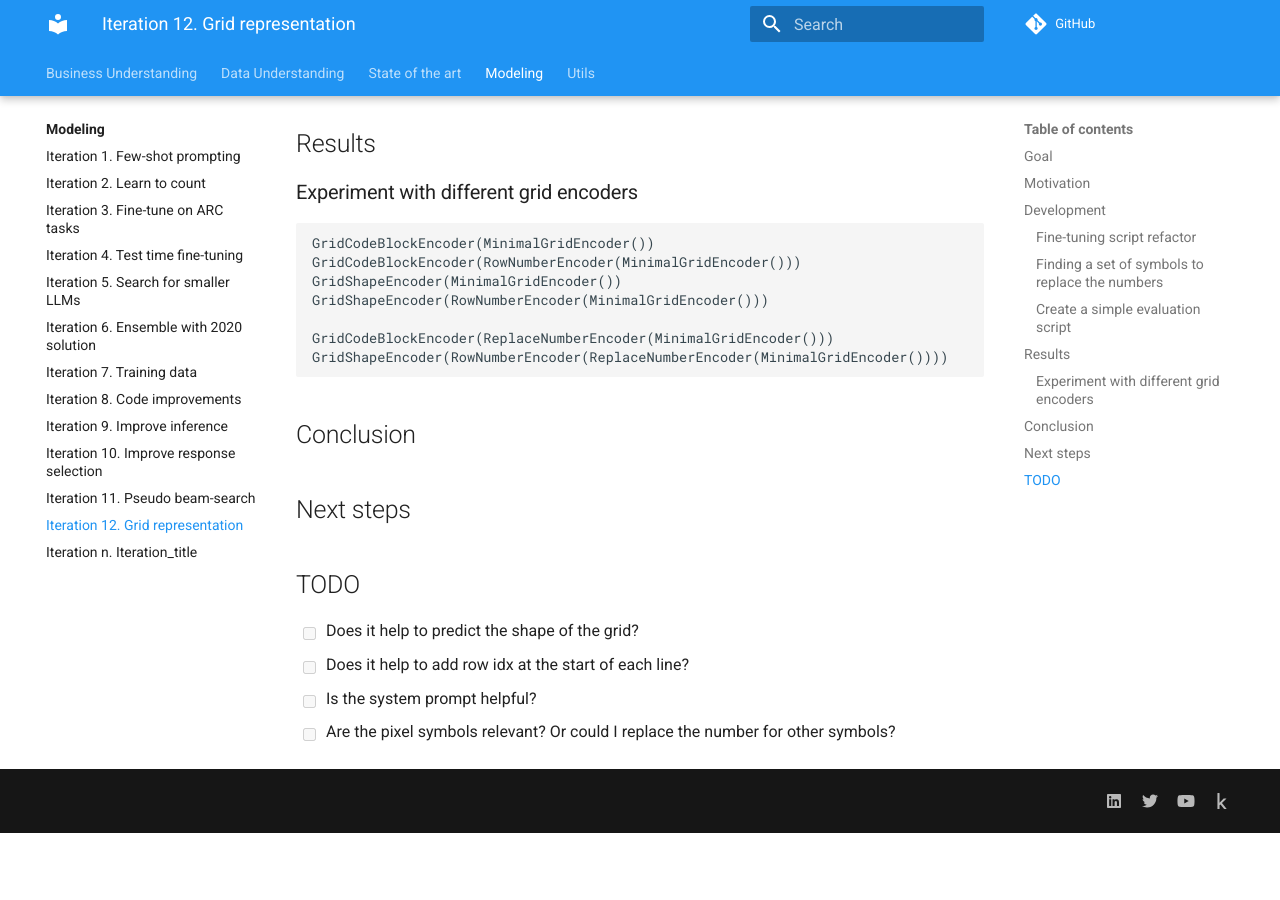
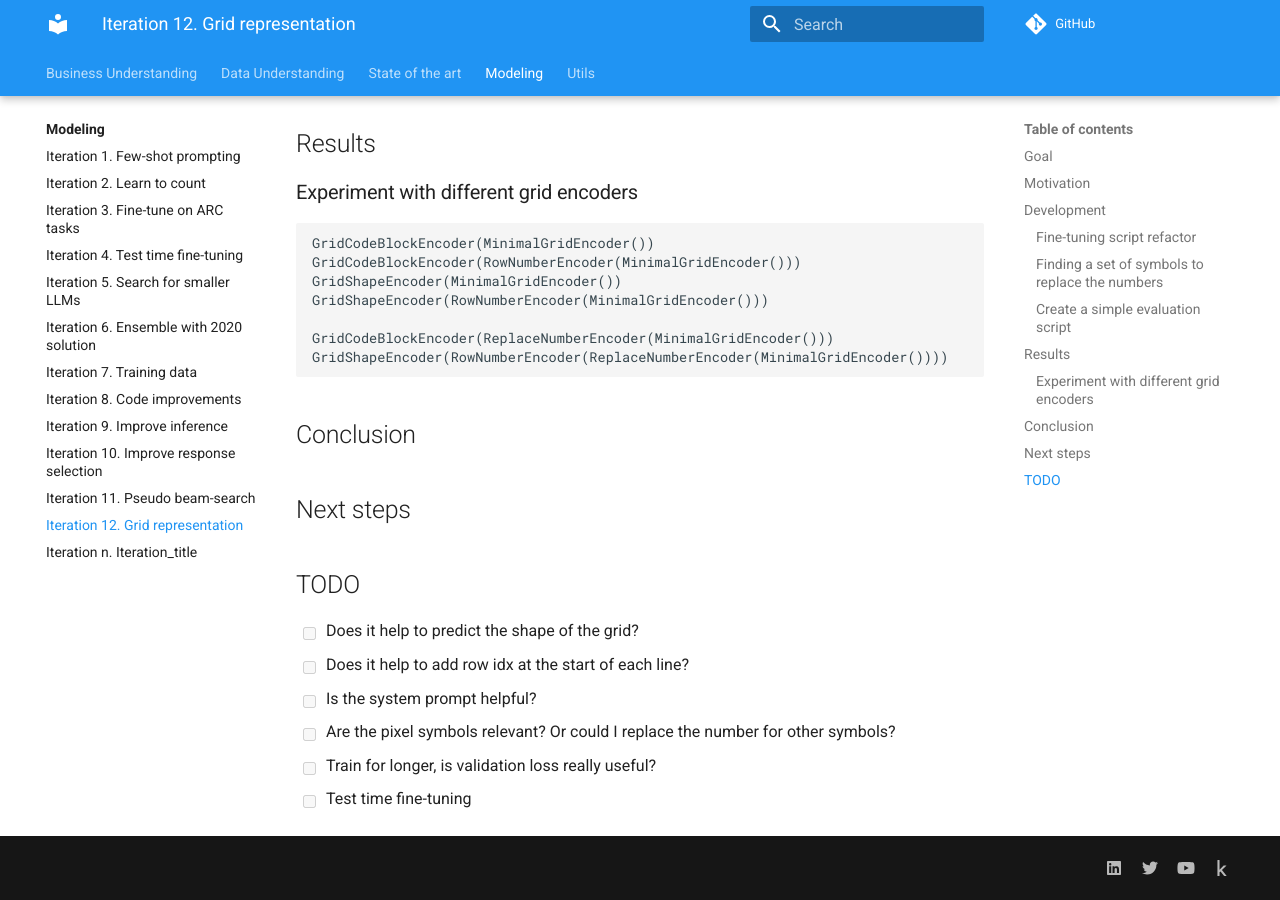
Before and after one commit to zhengjunyao-work/arc24, an MkDocs documentation site: the page built from docs/modeling/Iteration_12_grid_representation.md, in a window 1280 px wide and 900 px high, scrolled down 1258 px. Built offline with MkDocs 1.6.1 and Material for MkDocs 9.7.7, drawn with Linux system fonts in a browser that asks for light colours; comment, search, counter and statistics services are not loaded; before the commit the page ends 2091 px from its top, so only the background shows below that.

Commit message:
tiny changes

````diff
--- a/docs/modeling/Iteration_12_grid_representation.md
+++ b/docs/modeling/Iteration_12_grid_representation.md
@@ -55,7 +55,6 @@ GridCodeBlockEncoder(ReplaceNumberEncoder(MinimalGridEncoder()))
 GridShapeEncoder(RowNumberEncoder(ReplaceNumberEncoder(MinimalGridEncoder())))
 ```
 
-
 ## Conclusion
 
 ## Next steps
@@ -66,3 +65,5 @@ GridShapeEncoder(RowNumberEncoder(ReplaceNumberEncoder(MinimalGridEncoder())))
 - [ ] Does it help to add row idx at the start of each line?
 - [ ] Is the system prompt helpful?
 - [ ] Are the pixel symbols relevant? Or could I replace the number for other symbols?
+- [ ] Train for longer, is validation loss really useful?
+- [ ] Test time fine-tuning
````
Also changed, not shown: 1 other file.
